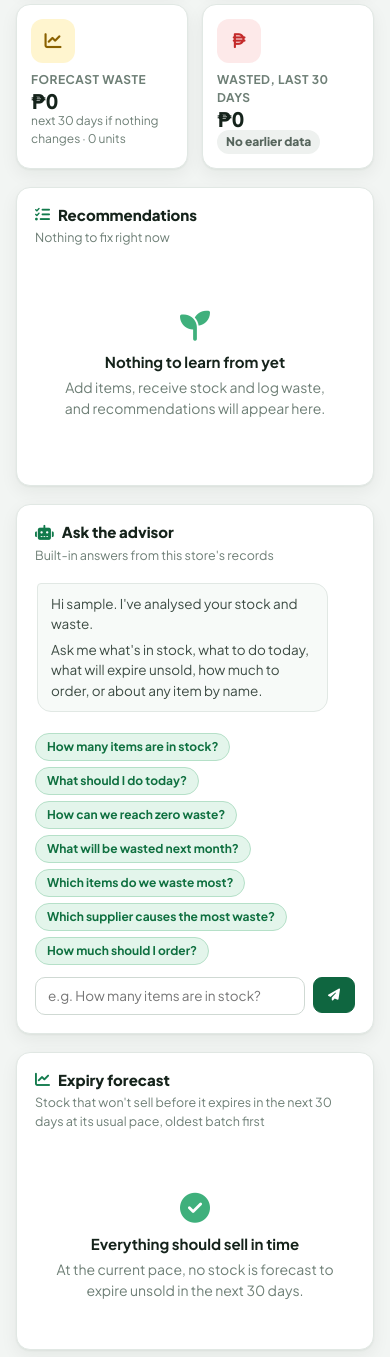
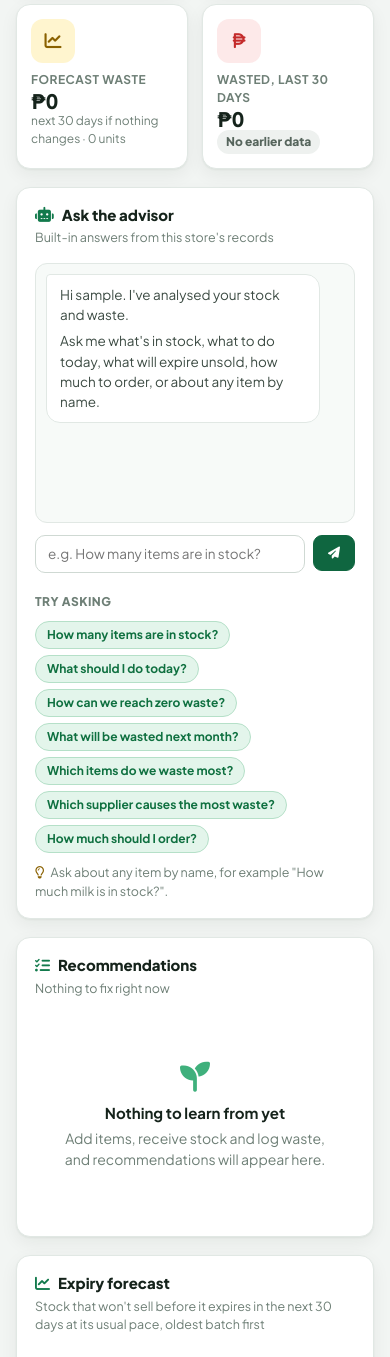
Before and after one commit to h8pawn/zerowaste-inventory, a PHP site: page /ai_advisor.php in a window 390 px wide. Shown: the part 538-1895 px from the top of the page. Run offline with PHP 8.4, Linux system fonts and the light colour scheme; the visitor is signed in with stand-in values (Sample User, id 1); data comes from the database, SQL or seed files in the repository; data that the repository does not hold is empty.

Commit message:
Put the advisor chat in the middle and lay recommendations out in a grid
The AI Waste Advisor page left a large empty column beside the long
recommendations list. New order, top to bottom:

- Stat tiles, then "How the score is made" as one row of four bars.
- "Ask the advisor" full width: the chat window with the input under
  it and the suggested questions beside it (below it on narrow screens).
  The chat window sizes to the suggestions and grows with the
  conversation up to a scrolling maximum.
- Recommendations as a two-column card grid (one column on phones),
  with high/medium/low counts in the header and each card's link at
  the bottom.

Co-Authored-By: Claude Opus 5.5 <noreply@anthropic.com>

```diff
--- a/ai_advisor.php
+++ b/ai_advisor.php
@@ -121,13 +121,89 @@ page_header(
     </div>
 </div>
 
-<div class="grid-3-2">
-    <div class="card">
+<?php if ($score): ?>
+    <div class="card" style="margin-top:18px">
+        <div class="card-head">
+            <div>
+                <div class="card-title"><i class="fa-solid fa-gauge-high"></i> How the score is made</div>
+                <div class="card-sub"><?= $score['score'] ?> of 100 · <?= $score['score'] >= 85 ? 'near zero waste' : (85 - $score['score']) . ' points to near zero waste (85)' ?></div>
+            </div>
+        </div>
+        <div class="card-body">
+            <ul class="hbar-list score-parts">
+                <?php foreach ($score['parts'] as $part): $pct = round($part['points'] / $part['max'] * 100); ?>
+                    <li class="hbar-row">
+                        <span class="name"><?= e($part['label']) ?></span>
+                        <span class="val"><?= number_format($part['points'], 0) ?> / <?= $part['max'] ?></span>
+                        <span class="hbar-track"><span class="hbar-fill" style="display:block;width:<?= $pct ?>%;background:var(--<?= $pct >= 80 ? 'g-500' : ($pct >= 50 ? 'c-waste' : 'c-loss') ?>)"></span></span>
+                        <span class="hbar-note"><?= e($part['detail']) ?></span>
+                    </li>
+                <?php endforeach; ?>
+            </ul>
+        </div>
+    </div>
+<?php endif; ?>
+
+<div class="card ask-card" style="margin-top:18px">
+    <div class="card-head">
+        <div>
+            <div class="card-title"><i class="fa-solid fa-robot"></i> Ask the advisor</div>
+            <div class="card-sub"><?= $aiOn ? 'Powered by Claude AI · answers from this store\'s records' : 'Built-in answers from this store\'s records' ?></div>
+        </div>
+        <?php if ($aiOn): ?>
+            <button type="button" class="btn btn-sm btn-ghost" id="newChat" title="Start over: the advisor forgets this conversation"><i class="fa-solid fa-plus"></i> New chat</button>
+        <?php endif; ?>
+    </div>
+    <div class="card-body ask-layout">
+        <div class="ask-main">
+            <div class="ask-log" id="askLog" aria-live="polite">
+                <div class="ask-msg bot">
+                    <p>Hi <?= e($user['username']) ?>. I've analysed your stock and waste.
+                        <?php if ($score): ?>Your Zero-Waste Score is <strong><?= $score['score'] ?>/100</strong> (<?= e($score['grade'][1]) ?>).<?php endif; ?>
+                    </p>
+                    <?php if ($aiOn): ?>
+                        <p>Ask me anything about the store in your own words: what's in stock, what is expiring, what we waste and why, suppliers, deliveries, or what to order.</p>
+                    <?php else: ?>
+                        <p>Ask me what's in stock, what to do today, what will expire unsold, how much to order, or about any item by name.</p>
+                    <?php endif; ?>
+                </div>
+                <?php foreach ($chat as $turn): ?>
+                    <div class="ask-msg user"><?= e($turn['question']) ?></div>
+                    <div class="ask-msg bot"><?= advisor_ai_render($turn['answer']) ?></div>
+                <?php endforeach; ?>
+            </div>
+            <form class="ask-form" id="askForm" autocomplete="off">
+                <input class="input" type="text" id="askInput" maxlength="500" placeholder="e.g. How many items are in stock?" aria-label="Your question">
+                <button class="btn btn-primary" type="submit" id="askBtn"><i class="fa-solid fa-paper-plane"></i><span class="hide-sm">Ask</span></button>
+            </form>
+        </div>
+        <aside class="ask-side" aria-label="Suggested questions">
+            <div class="ask-side-title">Try asking</div>
+            <div class="ask-chips">
+                <?php foreach (ADVISOR_SUGGESTIONS as $s): ?>
+                    <button type="button" class="ask-chip" data-ask="<?= e($s) ?>"><?= e($s) ?></button>
+                <?php endforeach; ?>
+            </div>
+            <p class="ask-tip"><i class="fa-regular fa-lightbulb"></i>
+                <?= $aiOn ? 'Follow-up questions work too, for example "and last month?". You can write in English, Filipino or Taglish.' : 'Ask about any item by name, for example "How much milk is in stock?".' ?>
+            </p>
+        </aside>
+    </div>
+</div>
+
+<div class="card" style="margin-top:18px">
     <div class="card-head">
         <div>
             <div class="card-title"><i class="fa-solid fa-list-check"></i> Recommendations</div>
             <div class="card-sub"><?= $todo ? advisor_plural($todo, 'action') . ', most important first' : 'Nothing to fix right now' ?></div>
         </div>
+        <?php if ($recs): $byPriority = array_count_values(array_column($recs, 'priority')); ?>
+            <div class="rec-counts">
+                <?php foreach (ADVISOR_PRIORITIES as $key => [$label, $tone]): if (!empty($byPriority[$key])): ?>
+                    <span class="chip chip-<?= e($tone) ?>"><?= (int) $byPriority[$key] ?> <?= e(strtolower(str_replace(' priority', '', $label))) ?></span>
+                <?php endif; endforeach; ?>
+            </div>
+        <?php endif; ?>
     </div>
     <div class="card-body">
         <?php if ($recs): ?>
@@ -160,71 +236,6 @@ page_header(
             <div class="empty"><i class="fa-solid fa-seedling"></i><strong>Nothing to learn from yet</strong>Add items, receive stock and log waste, and recommendations will appear here.</div>
         <?php else: ?>
             <div class="empty"><i class="fa-solid fa-circle-check"></i><strong>No recommendations</strong>Stock is on track to sell before it expires, and nothing stands out in the last <?= ADVISOR_WINDOW_DAYS ?> days.</div>
-            <?php endif; ?>
-        </div>
-    </div>
-
-    <div class="stack">
-        <div class="card ask-card">
-            <div class="card-head">
-                <div>
-                    <div class="card-title"><i class="fa-solid fa-robot"></i> Ask the advisor</div>
-                    <div class="card-sub"><?= $aiOn ? 'Powered by Claude AI · answers from this store\'s records' : 'Built-in answers from this store\'s records' ?></div>
-                </div>
-                <?php if ($aiOn): ?>
-                    <button type="button" class="btn btn-sm btn-ghost" id="newChat" title="Start over: the advisor forgets this conversation"><i class="fa-solid fa-plus"></i> New chat</button>
-                <?php endif; ?>
-            </div>
-            <div class="card-body">
-                <div class="ask-log" id="askLog" aria-live="polite">
-                    <div class="ask-msg bot">
-                        <p>Hi <?= e($user['username']) ?>. I've analysed your stock and waste.
-                            <?php if ($score): ?>Your Zero-Waste Score is <strong><?= $score['score'] ?>/100</strong> (<?= e($score['grade'][1]) ?>).<?php endif; ?>
-                        </p>
-                        <?php if ($aiOn): ?>
-                            <p>Ask me anything about the store in your own words: what's in stock, what is expiring, what we waste and why, suppliers, deliveries, or what to order.</p>
-                        <?php else: ?>
-                            <p>Ask me what's in stock, what to do today, what will expire unsold, how much to order, or about any item by name.</p>
-                        <?php endif; ?>
-                    </div>
-                    <?php foreach ($chat as $turn): ?>
-                        <div class="ask-msg user"><?= e($turn['question']) ?></div>
-                        <div class="ask-msg bot"><?= advisor_ai_render($turn['answer']) ?></div>
-                    <?php endforeach; ?>
-                </div>
-                <div class="ask-chips">
-                    <?php foreach (ADVISOR_SUGGESTIONS as $s): ?>
-                        <button type="button" class="ask-chip" data-ask="<?= e($s) ?>"><?= e($s) ?></button>
-                    <?php endforeach; ?>
-                </div>
-                <form class="ask-form" id="askForm" autocomplete="off">
-                    <input class="input" type="text" id="askInput" maxlength="500" placeholder="e.g. How many items are in stock?" aria-label="Your question">
-                    <button class="btn btn-primary" type="submit" id="askBtn"><i class="fa-solid fa-paper-plane"></i><span class="hide-sm">Ask</span></button>
-                </form>
-            </div>
-        </div>
-
-        <?php if ($score): ?>
-            <div class="card">
-                <div class="card-head">
-                    <div>
-                        <div class="card-title"><i class="fa-solid fa-gauge-high"></i> How the score is made</div>
-                        <div class="card-sub"><?= $score['score'] ?> of 100 · <?= $score['score'] >= 85 ? 'near zero waste' : (85 - $score['score']) . ' points to near zero waste (85)' ?></div>
-                    </div>
-                </div>
-                <div class="card-body">
-                    <ul class="hbar-list">
-                        <?php foreach ($score['parts'] as $part): $pct = round($part['points'] / $part['max'] * 100); ?>
-                            <li class="hbar-row">
-                                <span class="name"><?= e($part['label']) ?></span>
-                                <span class="val"><?= number_format($part['points'], 0) ?> / <?= $part['max'] ?></span>
-                                <span class="hbar-track"><span class="hbar-fill" style="display:block;width:<?= $pct ?>%;background:var(--<?= $pct >= 80 ? 'g-500' : ($pct >= 50 ? 'c-waste' : 'c-loss') ?>)"></span></span>
-                                <span class="hbar-note"><?= e($part['detail']) ?></span>
-                            </li>
-                        <?php endforeach; ?>
-                    </ul>
-                </div>
-            </div>
         <?php endif; ?>
     </div>
 </div>
--- a/style.css
+++ b/style.css
@@ -721,8 +721,9 @@ a.stat:hover { border-color: var(--g-400); }
 
 .advisor-note { margin-bottom: 18px; }
 .stat-of { font-size: 13px; font-weight: 700; color: var(--muted); margin-left: 2px; }
-.rec-list { list-style: none; margin: 0; padding: 0; display: flex; flex-direction: column; gap: 12px; }
+.rec-list { list-style: none; margin: 0; padding: 0; display: grid; grid-template-columns: repeat(auto-fill, minmax(min(100%, 420px), 1fr)); gap: 14px; }
 .rec {
+    display: flex; flex-direction: column;
     padding: 14px 16px;
     border: 1px solid var(--border);
     border-left: 4px solid var(--rec-color);
@@ -740,17 +741,28 @@ a.stat:hover { border-color: var(--g-400); }
 .rec-why { margin: 10px 0 6px; color: var(--text-2); }
 .rec-actions { margin: 0 0 10px; padding-left: 20px; color: var(--text-2); display: flex; flex-direction: column; gap: 4px; }
 .rec-actions li::marker { color: var(--g-500); }
+.rec > .btn { align-self: flex-start; margin-top: auto; }
 .rec strong, .advisor-method strong { color: var(--text); }
+.rec-counts { display: flex; flex-wrap: wrap; gap: 6px; justify-content: flex-end; }
+.score-parts { display: grid; grid-template-columns: repeat(auto-fit, minmax(220px, 1fr)); gap: 16px 24px; }
 .hbar-note { grid-column: 1 / -1; font-size: 12px; color: var(--muted); }
 .advisor-action { min-width: 260px; font-size: 12.5px; }
 
+.ask-layout { display: grid; grid-template-columns: minmax(0, 1fr) 290px; gap: 20px; }
+.ask-main { display: flex; flex-direction: column; gap: 12px; min-width: 0; }
 .ask-log {
     display: flex; flex-direction: column; gap: 10px;
-    min-height: 140px; max-height: 460px; overflow-y: auto;
-    padding: 2px 2px 6px;
+    flex: 1; min-height: 300px; max-height: 480px; overflow-y: auto;
+    padding: 14px; border: 1px solid var(--border); border-radius: 12px; background: var(--surface-2);
 }
-.ask-msg { max-width: 92%; padding: 10px 13px; border-radius: 14px; font-size: 13.5px; overflow-wrap: anywhere; }
-.ask-msg.bot { align-self: flex-start; background: var(--surface-2); border: 1px solid var(--border); border-top-left-radius: 4px; color: var(--text-2); }
+.ask-side { display: flex; flex-direction: column; gap: 10px; min-width: 0; padding-left: 20px; border-left: 1px solid var(--border); }
+.ask-side-title { font-size: 12px; font-weight: 800; letter-spacing: .5px; text-transform: uppercase; color: var(--muted); }
+.ask-side .ask-chips { flex-direction: column; align-items: stretch; margin: 0; }
+.ask-side .ask-chip { text-align: left; border-radius: 10px; padding: 8px 12px; }
+.ask-tip { margin: auto 0 0; font-size: 12.5px; color: var(--muted); }
+.ask-tip i { color: var(--amber-fg); margin-right: 4px; }
+.ask-msg { max-width: min(85%, 760px); padding: 10px 13px; border-radius: 14px; font-size: 13.5px; overflow-wrap: anywhere; }
+.ask-msg.bot { align-self: flex-start; background: var(--surface); border: 1px solid var(--border); border-top-left-radius: 4px; color: var(--text-2); }
 .ask-msg.bot strong { color: var(--text); }
 .ask-msg.user { align-self: flex-end; background: var(--g-700); color: #fff; border-top-right-radius: 4px; }
 .ask-msg p { margin: 0 0 6px; }
@@ -812,11 +824,6 @@ a.stat:hover { border-color: var(--g-400); }
     font-size: 12.5px; text-decoration: none;
 }
 .next-delivery strong { font-weight: 800; }
-
-/* ---------- Layout helpers ---------- */
-
-.stack { display: flex; flex-direction: column; gap: 18px; min-width: 0; }
-.stack > .card + .card { margin-top: 0; }
 
 /* ---------- Notifications (bell) ---------- */
 
@@ -930,6 +937,10 @@ a.stat:hover { border-color: var(--g-400); }
 
 @media (max-width: 1100px) {
     .grid-3-2, .grid-2 { grid-template-columns: 1fr; }
+    .ask-layout { grid-template-columns: 1fr; }
+    .ask-side { padding-left: 0; border-left: 0; }
+    .ask-side .ask-chips { flex-direction: row; flex-wrap: wrap; }
+    .ask-side .ask-chip { border-radius: 999px; padding: 4px 11px; }
     .sync-status { display: none; }
 }
 
@@ -970,6 +981,8 @@ a.stat:hover { border-color: var(--g-400); }
     .search-field, .search-field .input { width: 100%; }
     .toolbar > .select, .toolbar > .input { flex: 1 1 140px; }
     .stats { grid-template-columns: 1fr 1fr; }
+    .ask-log { min-height: 260px; max-height: 420px; padding: 10px; }
+    .ask-msg { max-width: 92%; }
     .donut-row { grid-template-columns: 1fr; justify-items: center; }
     .money-grid { grid-template-columns: 1fr; }
     .stat { flex-direction: column; align-items: flex-start; gap: 8px; padding: 14px; }
```
Lines whose indentation alone changed are shown as unchanged.
